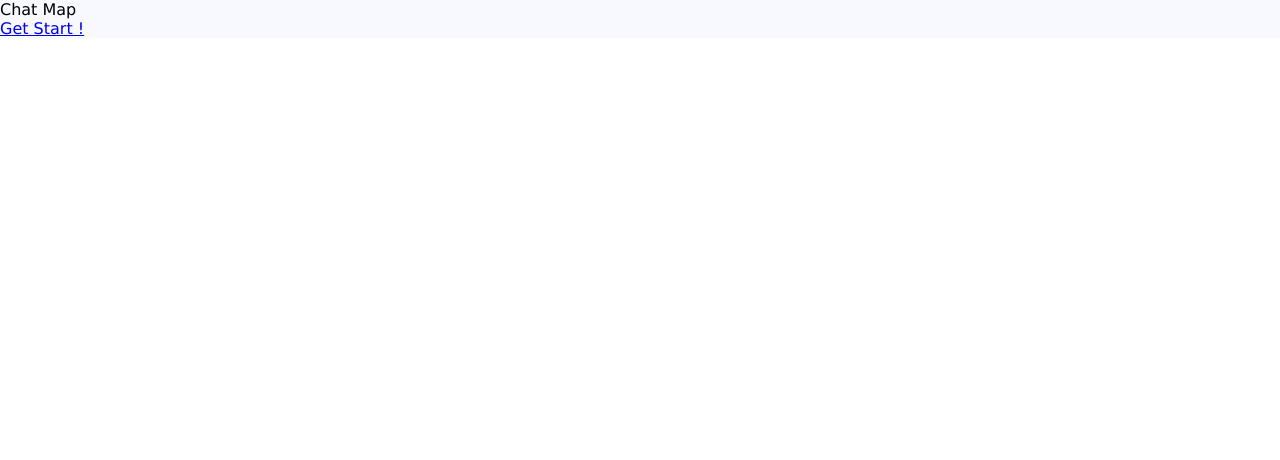
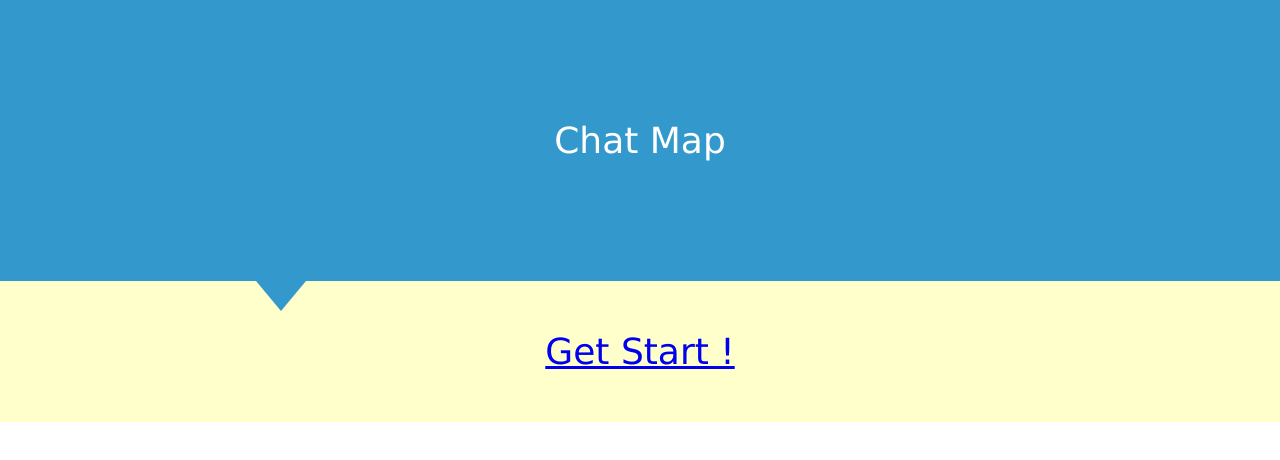
Before and after one commit to feel-air-plus/feel-air-plus.github.io, a plain HTML site: page index.html in a window 1280 px wide. Drawn offline with Linux system fonts and the light colour scheme.

Commit message:
pc、tablet用レイアウト削除

```diff
--- a/css/common.css
+++ b/css/common.css
@@ -1,7 +1,5 @@
 @import url(reset.css);
-@import url(pc.css) screen and (min-width: 769px);
-@import url(tablet.css) screen and (max-width: 768px);
-@import url(smart.css) screen and (max-width: 640px);
+@import url(smart.css);
 
 body{
 	background-color: #F8F8FF;
```
